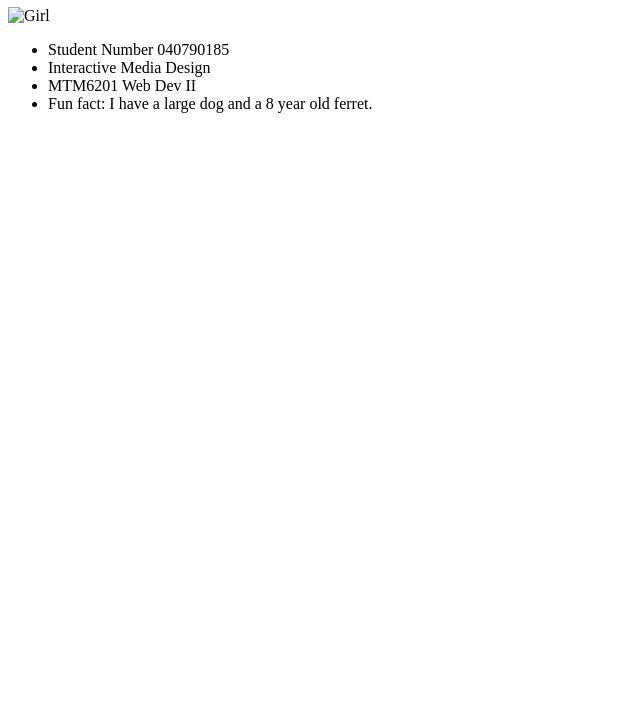
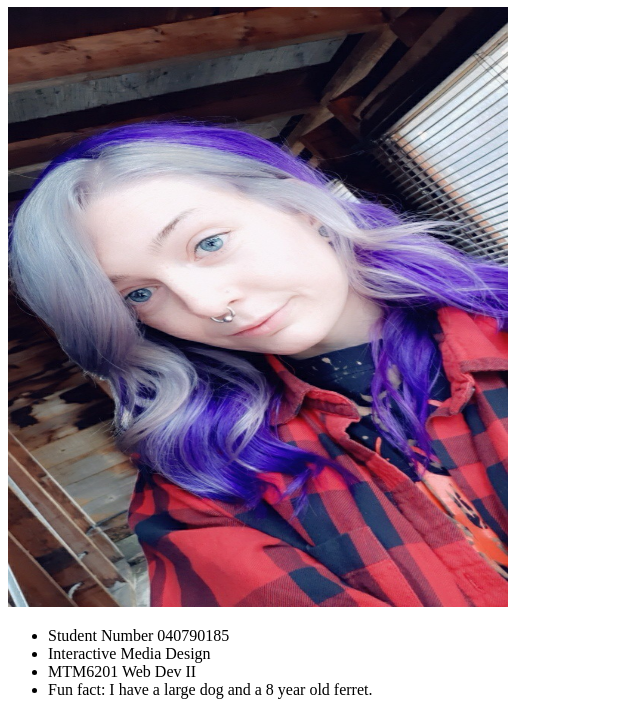
Before and after one commit to KrystalDickie/mtm6201-week1, a plain HTML site: page index.html in a window 1280 px wide. Shown: the part 73-800 px from the top of the page, without its empty margins (0-640 px from the left). Drawn offline with Linux system fonts and the light colour scheme.

Commit message:
img added

```diff
--- a/index.html
+++ b/index.html
@@ -13,7 +13,7 @@
 <body>
     <header>
         <h1>Krystal Dickie</h1>
-        <img src="me.jpg" alt="Girl" width="500" height="600">
+        <img src="img/me.jpg" alt="Girl" width="500" height="600">
     </header>
     <main>
         <ul>
```
Also changed, not shown: img/me.jpg (added).
